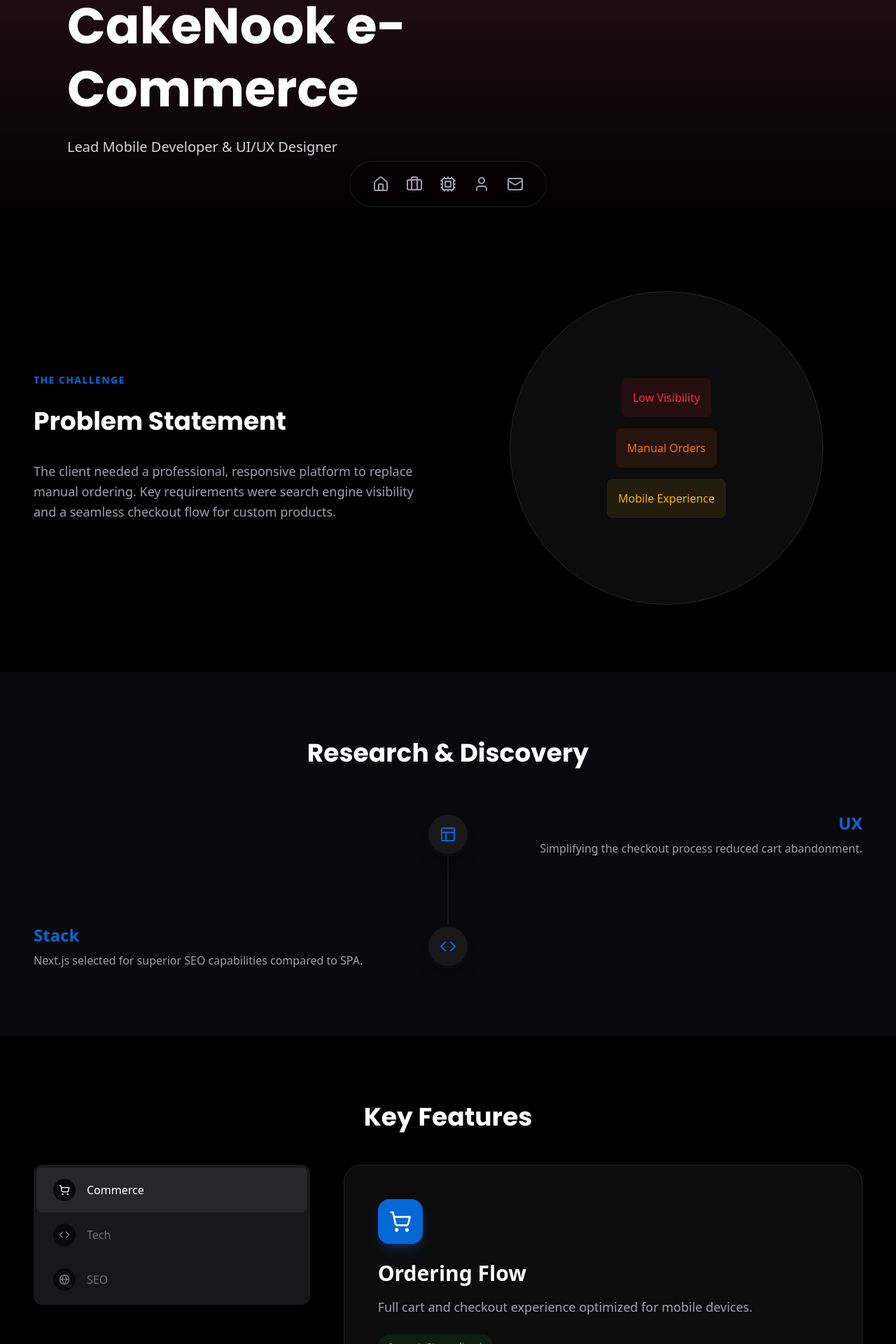
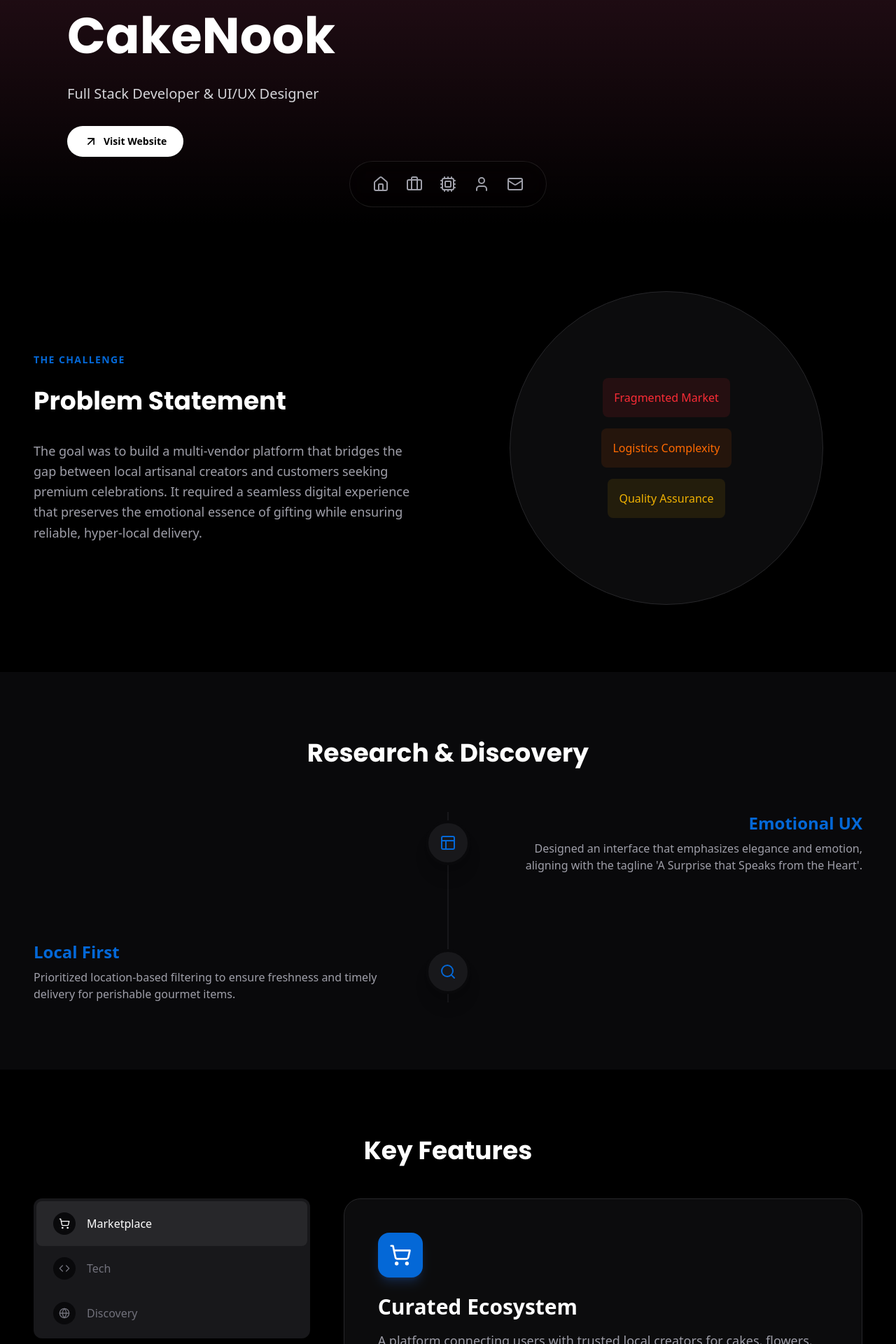
Before and after one commit to shuhaibkt02/portfolio_v2, a Next.js app: page /work/cakenook in a window 1280 px wide. Shown: the part 480-2400 px from the top of the page at 70% size. Built offline with nearby package versions, Linux system fonts and the light colour scheme.

Commit message:
feat: Add `CaseStudyHero` component and case study data, and update CakeNook project details in portfolio content.

```diff
--- a/src/components/case-study/CaseStudyHero.tsx
+++ b/src/components/case-study/CaseStudyHero.tsx
@@ -35,7 +35,7 @@
                         <span className="rounded-full bg-white/10 px-4 py-1.5 text-sm font-medium text-white backdrop-blur-md">
                             {study.category}
                         </span>
-                        <span className="text-zinc-400">Feb 2025 - Present</span>
+                        <span className="text-zinc-400">{study.date || "Feb 2025 - Present"}</span>
                     </div>
 
                     <h1 className="max-w-4xl text-5xl font-bold leading-tight font-heading text-white sm:text-6xl md:text-7xl">
@@ -43,7 +43,8 @@
                     </h1>
 
                     <p className="mt-6 max-w-2xl text-xl text-zinc-300">
-                        Lead Mobile Developer & UI/UX Designer
+                        {study.role || "Mobile Developer & UI/UX Designer"}
+                        {study.company && <span className="text-zinc-400"> at {study.company}</span>}
                     </p>
 
                     {study.playStoreUrl && (
@@ -61,6 +62,20 @@
                             </a>
                         </div>
                     )}
+
+                    {study.webUrl && (
+                        <div className="mt-8">
+                            <a
+                                href={study.webUrl}
+                                target="_blank"
+                                rel="noopener noreferrer"
+                                className="inline-flex items-center gap-2 rounded-full bg-white px-6 py-3 text-sm font-semibold text-black transition-transform hover:scale-105 active:scale-95"
+                            >
+                                <ArrowLeft className="h-5 w-5 rotate-135" />
+                                Visit Website
+                            </a>
+                        </div>
+                    )}
                 </motion.div>
             </div>
         </section>
--- a/src/lib/data.ts
+++ b/src/lib/data.ts
@@ -8,6 +8,10 @@
     metrics: string[];
     color: string;
     playStoreUrl?: string;
+    webUrl?: string;
+    role?: string;
+    company?: string;
+    date?: string;
 
     // Detailed Content
     challenge: {
@@ -51,6 +55,8 @@
         techStack: ["Flutter", "Riverpod", "Kotlin Plugin", "Hive", "PDF Gen"],
         metrics: ["Offline Primary Sales", "Thermal Printing", "Inventory Reports"],
         color: "#0468D7",
+        date: "Feb 2025 - Present",
+        company: "Spiralcode Innovation",
 
         challenge: {
             description: "Field salespersons needed a robust tool to manage primary orders, returns, and inventory without relying on constant internet connectivity. The challenge was to integrate complex accounting and thermal printing features into a mobile-first experience.",
@@ -105,6 +111,8 @@
         techStack: ["Flutter", "BLoC", "Clean Arch", "Kotlin Plugin", "Sentry", "Firebase Crashlytics", "Remote Config"],
         metrics: ["Route Intelligence", "Sync Reliability", "Expense Automation"],
         color: "#0288D1",
+        company: "Spiralcode Innovation",
+        date: "Feb 2025 - Present",
         playStoreUrl: "https://play.google.com/store/apps/details?id=com.spiralcode.waves2",
 
         challenge: {
@@ -160,6 +168,8 @@
         techStack: ["Flutter", "Riverpod", "Kotlin Plugin", "Room DB"],
         metrics: ["Accurate Mileage", "Performance Audit", "Dual Dashboard"],
         color: "#7B1FA2",
+        company: "Spiralcode Innovation",
+        date: "Feb 2025 - Present",
 
         challenge: {
             description: "Salary calculations depended heavily on accurate distance tracking. The challenge was to create a tamper-proof tracking system that works reliably in the background while conserving battery.",
@@ -207,55 +217,58 @@
     },
     {
         id: "cakenook",
-        title: "CakeNook e-Commerce",
-        category: "Full Stack Web",
-        description: "Production e-commerce web application for a cake business, focusing on smooth ordering and SEO performance.",
+        title: "CakeNook",
+        category: "Hyper-Local Marketplace",
+        description: "A premium celebration ecosystem connecting customers with the finest local bakers and artisans for gourmet cakes, gifts, and surprises.",
         thumbnail: "/projects/cakenook/thumb.jpg",
         techStack: ["Next.js", "TypeScript", "React", "Tailwind"],
-        metrics: ["SEO Optimized", "Mobile Responsive", "Production Live"],
+        metrics: ["Hyper-Local", "SEO Optimized", "Production Live"],
         color: "#FF4081",
+        webUrl: "https://cakenook.in/",
+        role: "Full Stack Developer & UI/UX Designer",
+        date: "Dec 2025",
 
         challenge: {
-            description: "The client needed a professional, responsive platform to replace manual ordering. Key requirements were search engine visibility and a seamless checkout flow for custom products.",
+            description: "The goal was to build a multi-vendor platform that bridges the gap between local artisanal creators and customers seeking premium celebrations. It required a seamless digital experience that preserves the emotional essence of gifting while ensuring reliable, hyper-local delivery.",
             painPoints: [
-                { title: "Low Visibility", color: "red" },
-                { title: "Manual Orders", color: "orange" },
-                { title: "Mobile Experience", color: "yellow" },
+                { title: "Fragmented Market", color: "red" },
+                { title: "Logistics Complexity", color: "orange" },
+                { title: "Quality Assurance", color: "yellow" },
             ]
         },
 
         features: [
             {
-                id: "commerce",
-                label: "Commerce",
+                id: "marketplace",
+                label: "Marketplace",
                 iconName: "shopping-cart",
-                title: "Ordering Flow",
-                description: "Full cart and checkout experience optimized for mobile devices.",
-                metric: "Streamlined",
+                title: "Curated Ecosystem",
+                description: "A platform connecting users with trusted local creators for cakes, flowers, and gifts, featuring vendor-specific management.",
+                metric: "Hyper-local",
             },
             {
                 id: "tech",
                 label: "Tech",
                 iconName: "code",
                 title: "Modern Stack",
-                description: "Built with Next.js and TypeScript for type safety and server-side rendering benefits.",
+                description: "Built with Next.js and TypeScript to ensure high performance, SEO visibility, and a smooth mobile-first experience.",
                 metric: "High Performance",
             },
             {
-                id: "media",
-                label: "SEO",
+                id: "discovery",
+                label: "Discovery",
                 iconName: "globe",
-                title: "Discoverability",
-                description: "Implemented SEO best practices to ensure the business is easily found by local customers.",
-                metric: "Ranked",
+                title: "Smart Discovery",
+                description: "Optimized for local search to help users find the nearest premium bakers and gifts with ease.",
+                metric: "SEO Optimized",
             }
         ],
 
         gallery: [1, 2, 3, 4].map(i => `/projects/cakenook/screen-${i}.jpg`),
 
         research: [
-            { title: "UX", iconName: "layout", description: "Simplifying the checkout process reduced cart abandonment." },
-            { title: "Stack", iconName: "code", description: "Next.js selected for superior SEO capabilities compared to SPA." },
+            { title: "Emotional UX", iconName: "layout", description: "Designed an interface that emphasizes elegance and emotion, aligning with the tagline 'A Surprise that Speaks from the Heart'." },
+            { title: "Local First", iconName: "search", description: "Prioritized location-based filtering to ensure freshness and timely delivery for perishable gourmet items." },
         ]
     },
 ];
```
Also changed, not shown: 1 other file (tests, documents, lock files or other folders).
